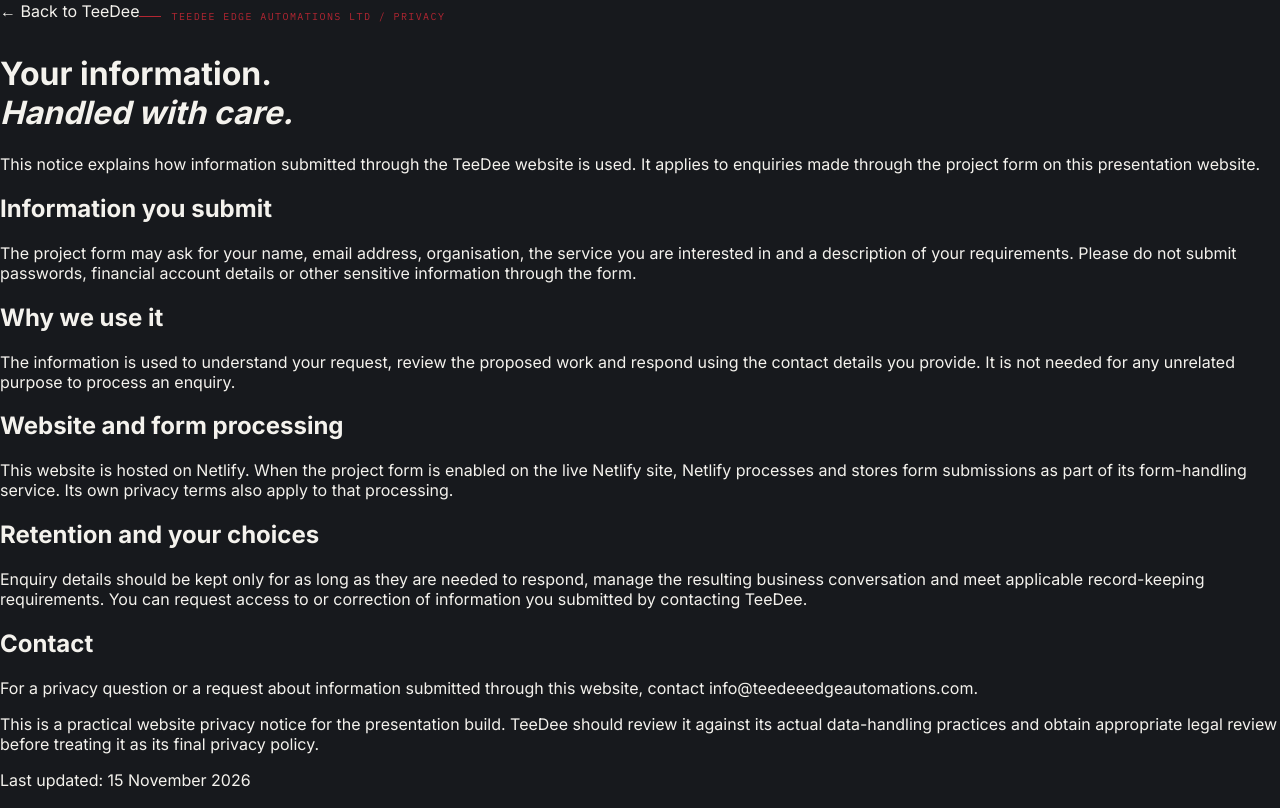
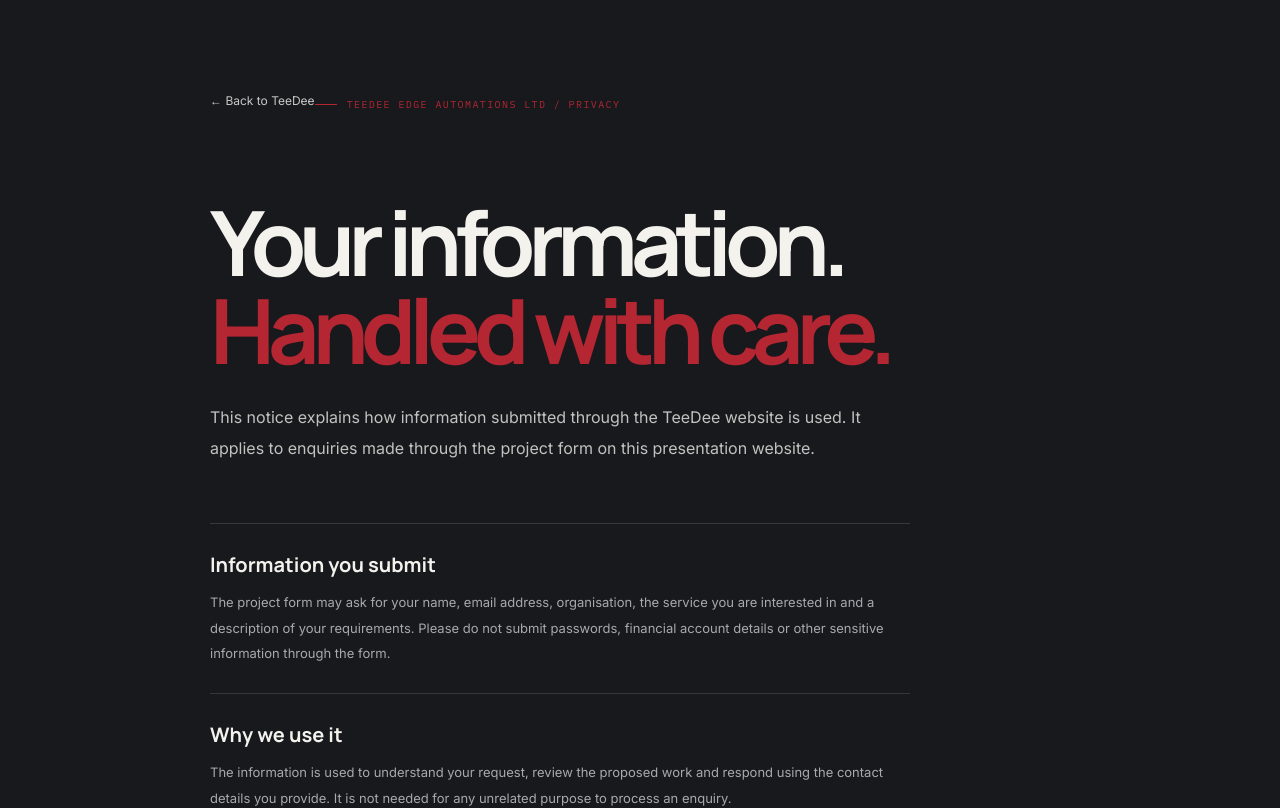
Before and after one commit to Cyberangelo-King/TeeDee, a Next.js app: page /privacy in a window 1280 px wide. Shown: the top 808 px of the page. Built offline with nearby package versions, Linux system fonts and the light colour scheme; no server answers.

Commit message:
design: style confirmation, privacy and 404 routes

```diff
--- a/app/globals.css
+++ b/app/globals.css
@@ -197,3 +197,22 @@ button,input,textarea,select{font:inherit}
 .direct-contact a:hover{color:var(--signal-orange);border-color:var(--signal-orange)}
 @media(max-width:700px){.direct-contact{margin-top:22px}}
 @media(prefers-reduced-motion:reduce){.visual-video{display:none}}
+
+
+.confirmation-page,.policy-page{min-height:100vh;background:var(--ink);color:var(--paper);padding:clamp(28px,7vw,88px) 24px}
+.confirmation-page{display:grid;place-items:center}
+.confirmation-card{width:min(100%,660px);padding:clamp(28px,6vw,60px);background:var(--ink-2);border:1px solid var(--line);box-shadow:0 28px 90px #0004}
+.confirmation-card h1,.policy-wrap h1{font:700 clamp(48px,8vw,82px)/.98 var(--display);letter-spacing:-.08em;margin:28px 0 22px}
+.confirmation-card h1 em,.policy-wrap h1 em{font-style:normal;color:var(--signal-red)}
+.confirmation-card>p:not(.eyebrow){max-width:520px;color:#A6A9AE;font-size:13px;line-height:1.9}
+.confirmation-note{margin:22px 0 28px}
+.confirmation-note a,.policy-wrap a:not(.policy-back){color:var(--signal-orange);text-decoration:underline;text-underline-offset:3px}
+.policy-wrap{width:min(100%,860px);margin:0 auto}
+.policy-back{display:inline-block;margin-bottom:62px;color:#C7C9C5;font-size:12px}
+.policy-wrap h1{font-size:clamp(54px,8vw,90px)}
+.policy-intro{max-width:690px;margin:28px 0 60px;color:#C0C3BE;font-size:16px;line-height:1.9}
+.policy-wrap section{max-width:700px;padding:27px 0;border-top:1px solid var(--line)}
+.policy-wrap section h2{font:700 20px var(--display);margin:0 0 12px}
+.policy-wrap section p{color:#A6A9AE;font-size:13px;line-height:1.95;margin:0}
+.policy-disclaimer{max-width:700px;margin-top:44px;padding:18px;border-left:2px solid var(--signal-orange);background:#E57A2F0D;color:#A6A9AE;font-size:11px;line-height:1.8}
+.policy-updated{color:#747982;font:10px var(--mono);margin-top:24px}
```
